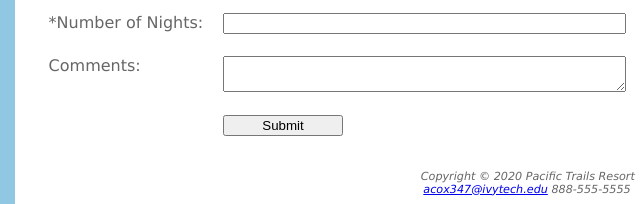
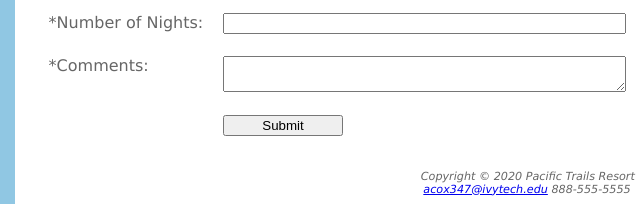
Before and after one commit to CoxAlexander/SDEV153, a plain HTML site: page chapter9/pacific/reservations.html in a window 1280 px wide. Shown: the part 778-982 px from the top of the page, 113-753 px from the left. Drawn offline with Linux system fonts and the light colour scheme.

Commit message:
Update reservations.html

```diff
--- a/chapter9/pacific/reservations.html
+++ b/chapter9/pacific/reservations.html
@@ -39,7 +39,7 @@
               <label for="myPhone">Phone number: </label><input type="text" id="myPhone" name="myPhone">
               <label for="myDate">Arrival Date: </label><input type="date" id="myDate" name= "myDate">
               <label for="myNights">*Number of Nights: </label><input type="number" id="myNights" name="myNights" min="1" max="14">
-              <label for="myComments">Comments: </label><textarea id="myComments" name ="myComments" rows="2" cols="20"></textarea>
+              <label for="myComments">*Comments: </label><textarea id="myComments" name ="myComments" rows="2" cols="20" required></textarea>
               <input type="submit" id="submit" value="Submit">
             </form>
         </p>
```
